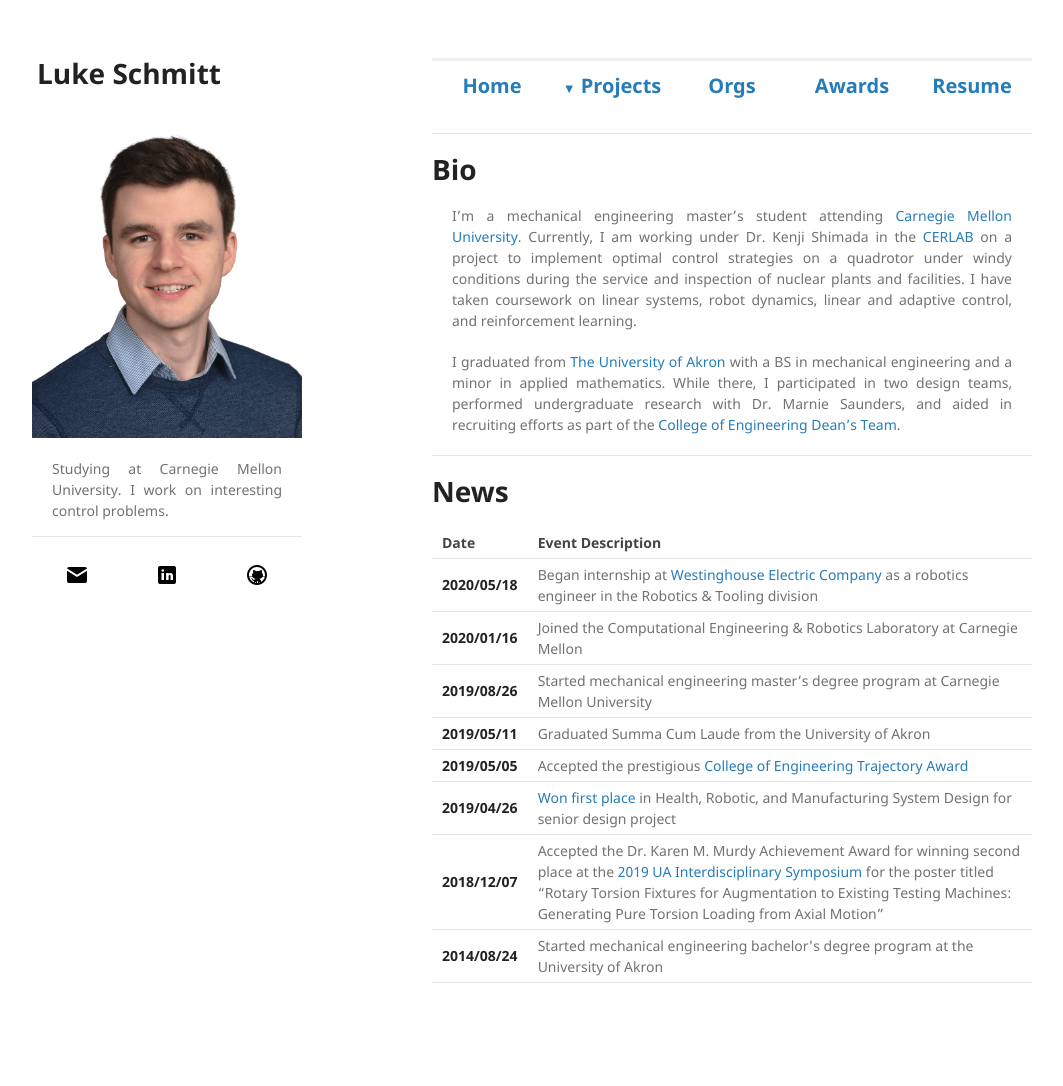
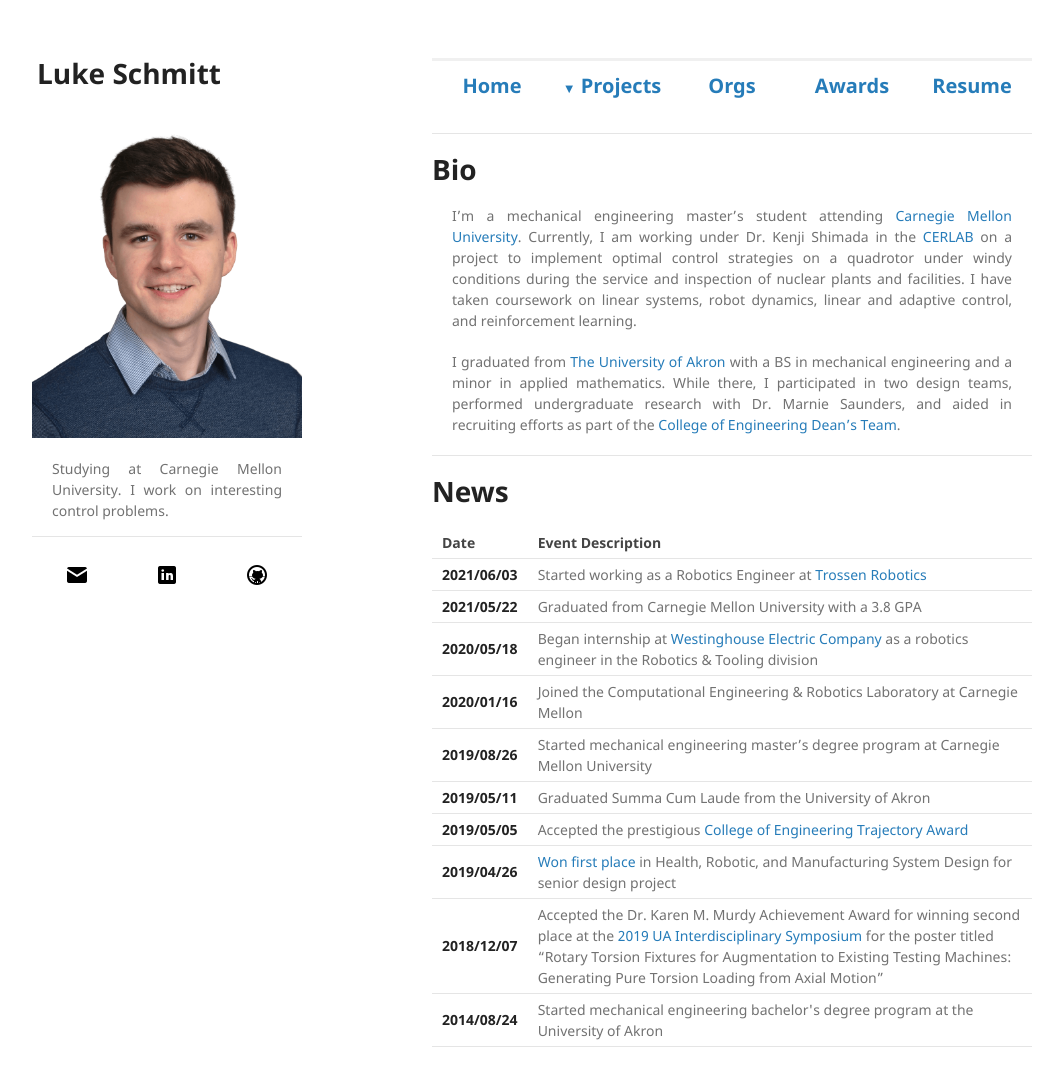
Before and after one commit to LukeSchmitt96/LukeSchmitt96.github.io, a Jekyll site: the page built from index.md, in a window 1280 px wide and 1117 px high. Shown: the top 1086 px of the window, without its empty margins (108-1171 px from the left). Built offline with Jekyll 4.4.1, drawn with Linux system fonts in a browser that asks for light colours.

Commit message:
Update news
Added CMU grad and work start

```diff
--- a/_data/news.yml
+++ b/_data/news.yml
@@ -1,3 +1,13 @@
+- event: Start Trossen
+  desc: >-
+    Started working as a Robotics Engineer at <a href="https://www.trossenrobotics.com/" target="_blank">Trossen Robotics</a>
+  int: Trossen
+  date: 2021/06/03
+- event: Graduate CMU
+  desc: >-
+    Graduated from Carnegie Mellon University with a 3.8 GPA
+  int: CMU
+  date: 2021/05/22
 - event: Start WEC
   desc: >-
     Began internship at <a href="https://www.westinghousenuclear.com/" target="_blank">Westinghouse Electric Company</a> as a robotics engineer in the Robotics & Tooling division
```
